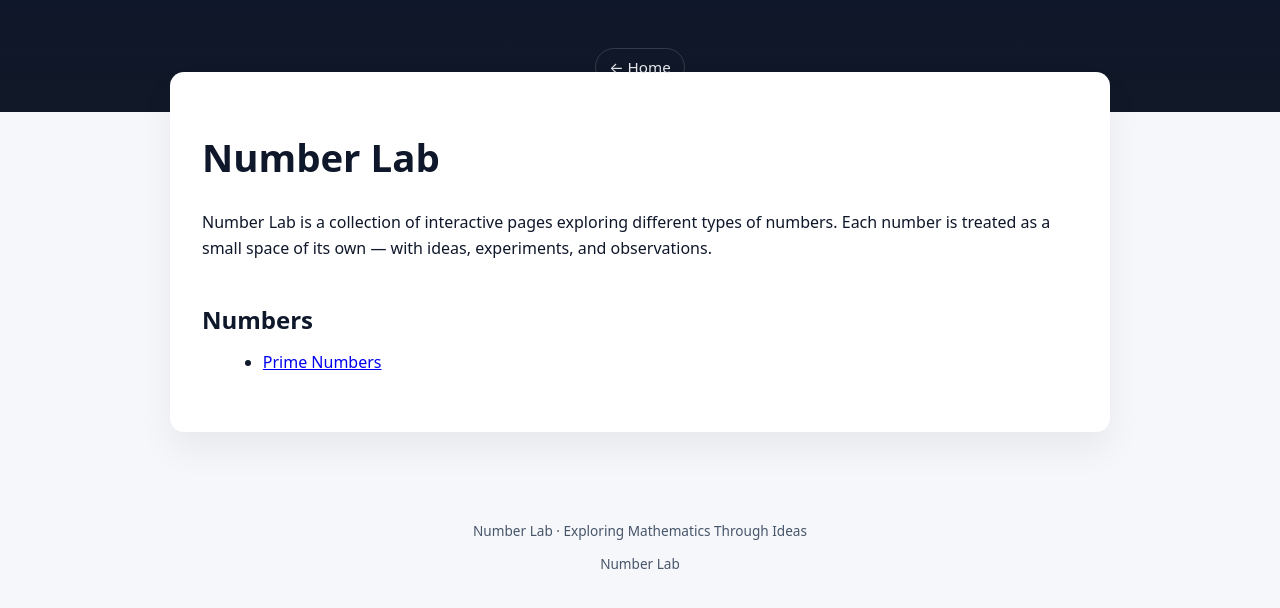
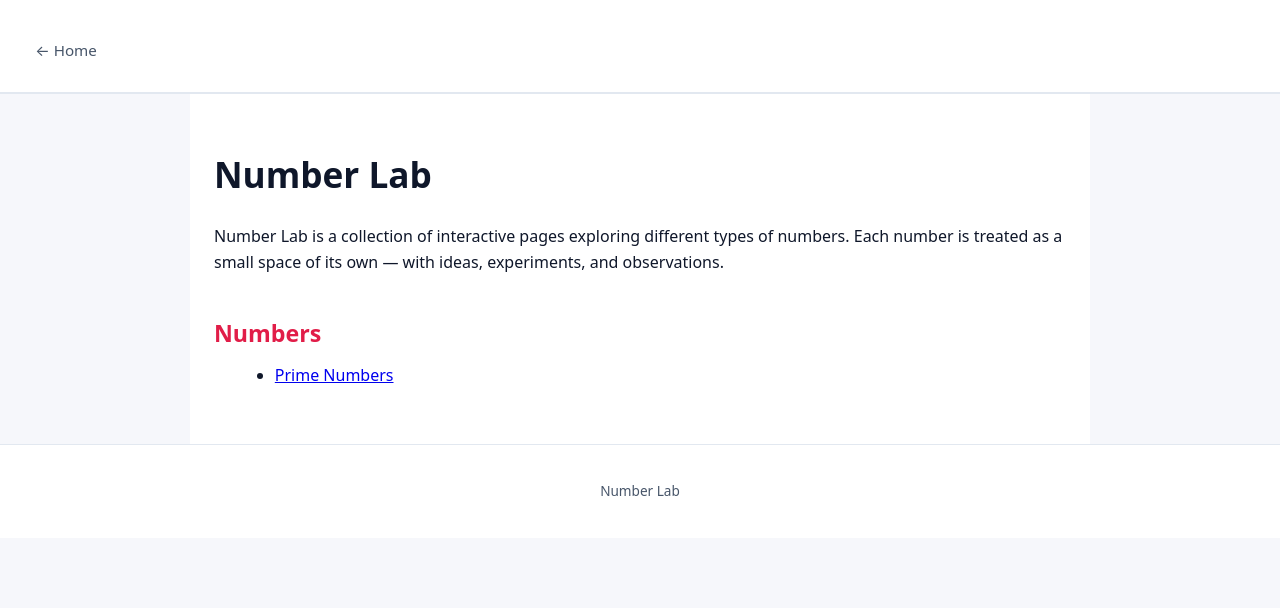
Before and after one commit to anvesh-d/number-lab, a Jekyll site: the page built from index.html, in a window 1280 px wide. Shown: the top 608 px of the page. Built offline with Jekyll 4.4.1, drawn with Linux system fonts in a browser that asks for light colours.

Commit message:
Update main.css

```diff
--- a/assets/css/main.css
+++ b/assets/css/main.css
@@ -1,18 +1,17 @@
 /* ==================================================
-   Number Lab — Refined Exploratory Design
-   Confident • Curious • Designed
+   Number Lab
    ================================================== */
 
 /* ---------- Variables ---------- */
 :root {
-  --bg-page: #f5f7fb;
+  --bg-page: #f6f7fb;
   --bg-content: #ffffff;
 
   --text-main: #0f172a;
   --text-soft: #475569;
 
-  --accent-primary: #1d4ed8;   /* deep blue */
-  --accent-secondary: #f59e0b; /* warm amber */
+  --accent-primary: #2563eb;   /* confident blue */
+  --accent-secondary: #e11d48; /* subtle energy */
 
   --border-light: #e2e8f0;
 
@@ -20,8 +19,8 @@
                "Segoe UI", Roboto, Ubuntu, "Helvetica Neue",
                Arial, sans-serif;
 
-  --max-width: 940px;
-  --radius: 10px;
+  --max-width: 900px;
+  --radius: 8px;
 }
 
 /* ---------- Reset ---------- */
@@ -39,83 +38,66 @@ body {
 
 /* ---------- Header ---------- */
 .site-header {
-  background: linear-gradient(
-    to bottom,
-    #0f172a,
-    #111827
-  );
-  color: white;
-  padding: 2rem 1.5rem 1.6rem;
-  text-align: center;
+  background: var(--bg-content);
+  border-bottom: 2px solid var(--border-light);
+  padding: 1.5rem;
 }
 
-/* Optional logo (future-proof) */
-.site-logo {
-  display: inline-block;
-  margin-bottom: 0.5rem;
-}
-
-/* Site title */
 .site-title {
-  font-size: 1.8rem;
+  font-size: 1.6rem;
   font-weight: 700;
-  letter-spacing: 0.4px;
-  margin-bottom: 1rem;
+  color: var(--accent-primary);
+  margin-bottom: 0.6rem;
 }
 
 /* ---------- Navigation ---------- */
 .site-nav {
   display: flex;
-  justify-content: center;
   flex-wrap: wrap;
-  gap: 0.6rem;
+  gap: 0.5rem;
 }
 
 .site-nav a,
 .site-nav span {
   text-decoration: none;
   font-size: 0.95rem;
-  padding: 0.35rem 0.85rem;
-  border-radius: 999px;
-  color: #e5e7eb;
-  border: 1px solid rgba(255, 255, 255, 0.15);
-  transition: all 0.15s ease;
+  padding: 0.3rem 0.7rem;
+  border-radius: 6px;
+  color: var(--text-soft);
 }
 
 .site-nav a:hover {
-  background: rgba(255, 255, 255, 0.1);
+  background: #eef2ff;
+  color: var(--accent-primary);
 }
 
 .nav-active {
-  background: var(--accent-secondary);
-  color: #111827;
+  background: var(--accent-primary);
+  color: white;
   font-weight: 600;
-  border-color: var(--accent-secondary);
 }
 
-/* ---------- Main Layout ---------- */
+/* ---------- Main ---------- */
 main {
   max-width: var(--max-width);
-  margin: -2.5rem auto 0;
-  padding: 2.2rem 2rem 3rem;
+  margin: 0 auto;
+  padding: 2rem 1.5rem 3rem;
   background: var(--bg-content);
-  border-radius: 14px;
-  box-shadow:
-    0 18px 35px rgba(0, 0, 0, 0.06);
 }
 
 /* ---------- Headings ---------- */
 h1 {
   margin: 0 0 1.2rem;
-  font-size: 2.4rem;
+  font-size: 2.2rem;
   font-weight: 700;
 }
 
 h2 {
   margin-top: 2.4rem;
   margin-bottom: 0.6rem;
-  font-size: 1.5rem;
+  font-size: 1.45rem;
   font-weight: 600;
+  color: var(--accent-secondary);
 }
 
 /* ---------- Text ---------- */
@@ -133,15 +115,15 @@ li {
 
 /* ---------- Sections ---------- */
 .section {
-  margin-top: 2.6rem;
-  padding-top: 1.2rem;
-  border-top: 1px dashed var(--border-light);
+  margin-top: 2.2rem;
+  padding-top: 1rem;
+  border-top: 1px solid var(--border-light);
 }
 
 /* ---------- Notes ---------- */
 .note {
-  margin: 1.6rem 0;
-  padding: 1.1rem 1.3rem;
+  margin: 1.5rem 0;
+  padding: 1rem 1.2rem;
   background: #f8fafc;
   border-left: 5px solid var(--accent-primary);
   border-radius: var(--radius);
@@ -154,30 +136,30 @@ li {
   color: var(--text-soft);
 }
 
-/* ---------- Explore Tools ---------- */
+/* ---------- Tools ---------- */
 .tool {
-  margin: 2.8rem 0;
-  padding: 1.6rem 1.8rem;
+  margin: 2.5rem 0;
+  padding: 1.4rem 1.6rem;
   background: var(--bg-content);
+  border: 1px solid var(--border-light);
   border-radius: var(--radius);
-  border: 1px solid var(--border-light);
 }
 
 .tool-header {
-  font-size: 1.1rem;
+  font-size: 1.05rem;
   font-weight: 700;
   color: var(--accent-primary);
-  margin-bottom: 0.5rem;
+  margin-bottom: 0.4rem;
 }
 
 .tool-body {
-  margin-top: 0.7rem;
+  margin-top: 0.6rem;
 }
 
 /* ---------- Logic ---------- */
 .logic {
-  margin-top: 1.2rem;
-  padding-top: 0.8rem;
+  margin-top: 1rem;
+  padding-top: 0.7rem;
   border-top: 1px dashed var(--border-light);
   font-size: 0.9rem;
   color: var(--text-soft);
@@ -189,16 +171,10 @@ li {
 
 /* ---------- Footer ---------- */
 footer {
-  margin-top: 3.5rem;
-  padding: 2rem 1.5rem;
-  text-align: center;
+  border-top: 1px solid var(--border-light);
+  padding: 1.5rem;
   font-size: 0.85rem;
   color: var(--text-soft);
+  text-align: center;
+  background: var(--bg-content);
 }
-
-footer::before {
-  content: "Number Lab · Exploring Mathematics Through Ideas";
-  display: block;
-  margin-bottom: 0.3rem;
-  font-weight: 500;
-}
```
